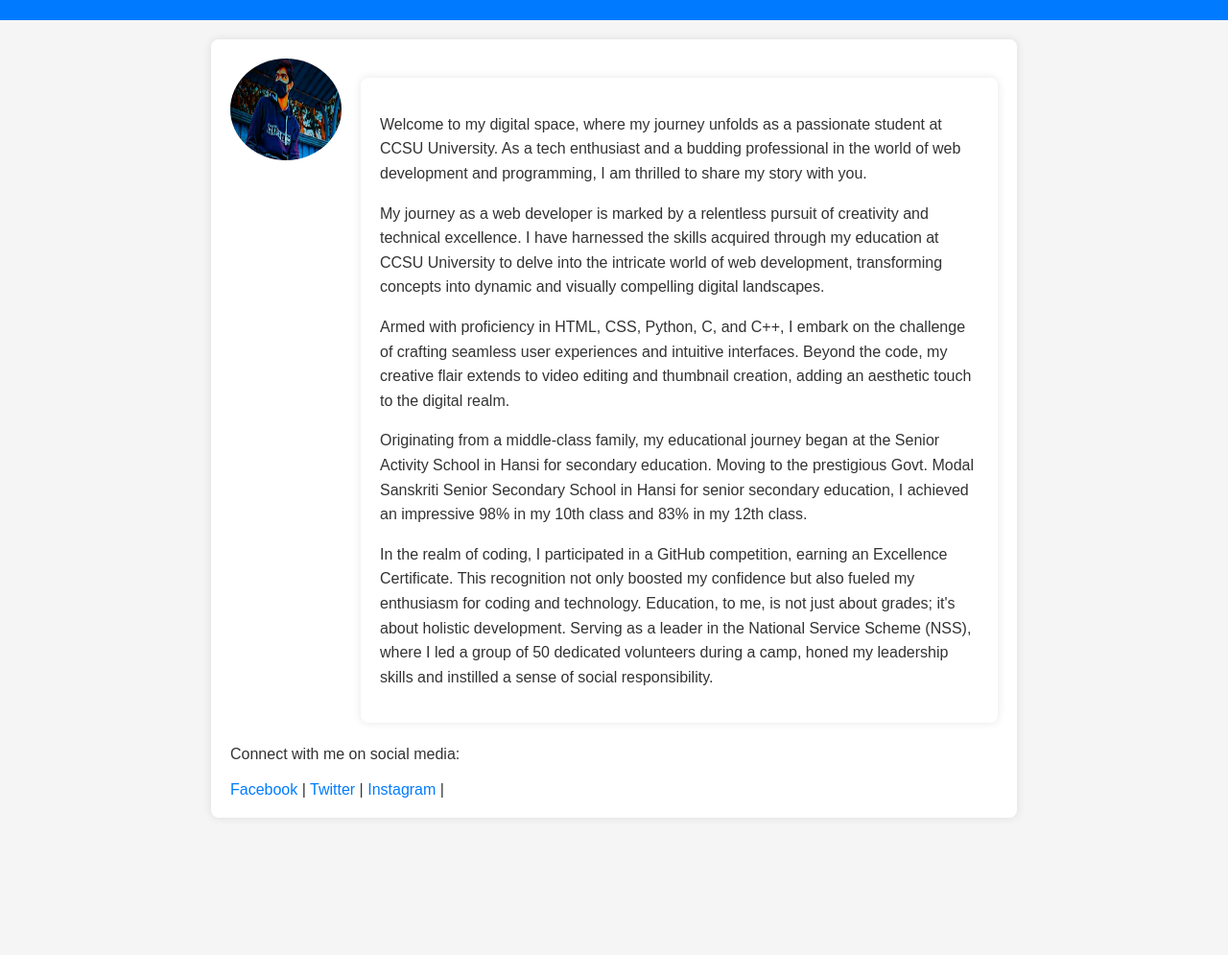
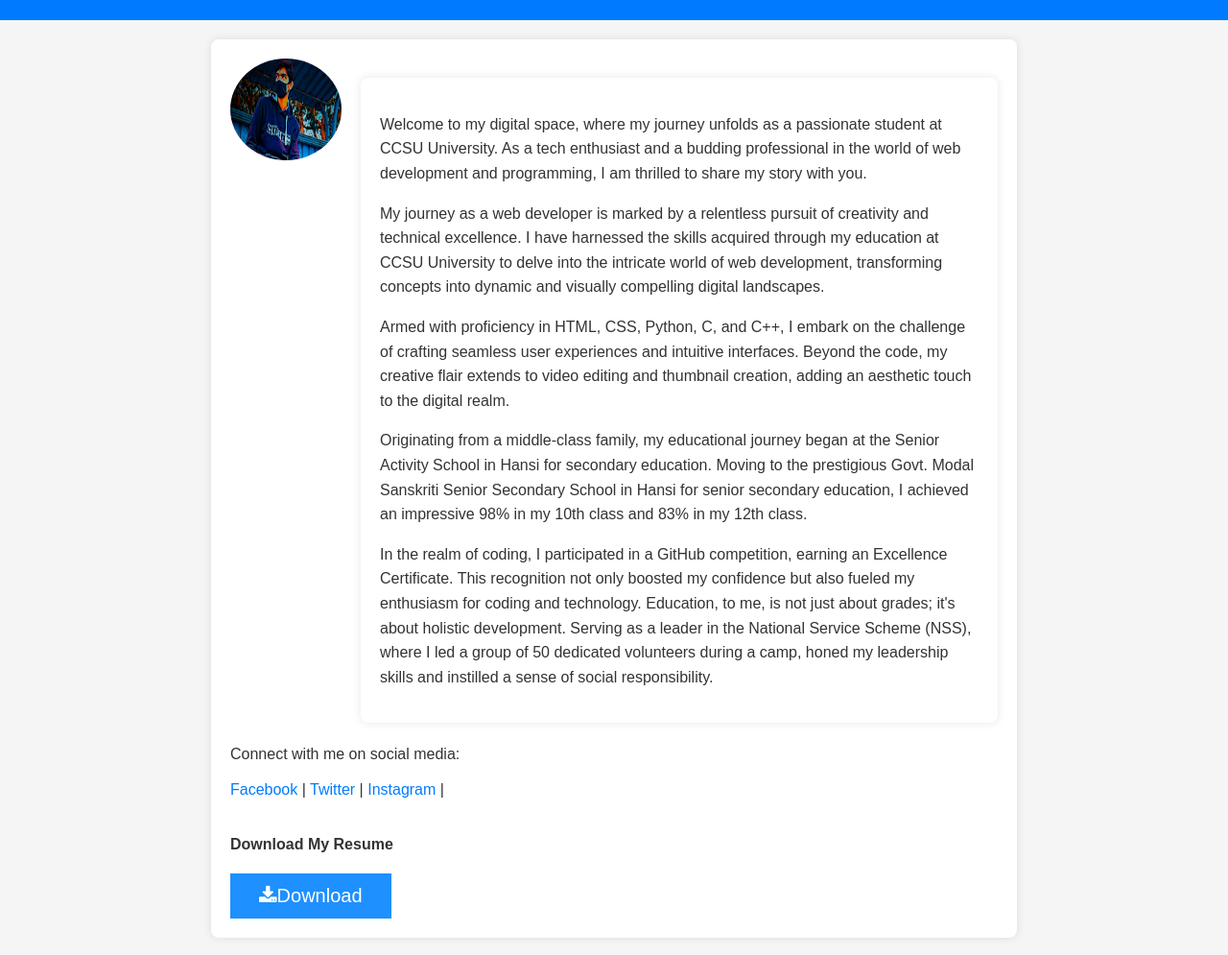
Before and after one commit to bhavy-sharma/About-me, a plain HTML site: page index.html in a window 1280 px wide. Shown: the part 99-1094 px from the top of the page at 96% size. Before the commit the page ends 971 px from the top, so only its background shows below. Drawn offline with Linux system fonts and the light colour scheme.

Commit message:
Change bg Color

```diff
--- a/index.html
+++ b/index.html
@@ -4,6 +4,7 @@
 <head>
     <meta charset="UTF-8">
     <meta name="viewport" content="width=device-width, initial-scale=1.0">
+    <link rel="stylesheet" href="https://cdnjs.cloudflare.com/ajax/libs/font-awesome/4.7.0/css/font-awesome.min.css">
     <title>Bhavy Sharma - Web Developer Extraordinaire</title>
     <style>
         body {
@@ -14,6 +15,22 @@
             color: #333;
         }
 
+        .btn {
+  background-color: DodgerBlue;
+  border: none;
+  color: rgb(255, 255, 255);
+  padding: 12px 30px;
+  cursor: pointer;
+  font-size: 20px;
+}
+
+.btn:hover {
+  background-color: RoyalBlue;
+}
+
+.abc {
+  color: #ffffff;
+}
         header {
             background-color: #007bff;
             color: #fff;
@@ -47,6 +64,8 @@
             float: left;
             margin-right: 20px; /* Adjust margin as needed */
         }
+
+
 
         a {
             color: #007bff;
@@ -89,6 +108,9 @@
         <a href="https://www.instagram.com/bhavy__sharma__/" target="_blank">Instagram</a> |
         <!-- Add more social media links as needed -->
     </footer>
+ <br>
+ <h4>Download My Resume</h4>
+    <button class="btn"><i class="fa fa-download"></i><a class="abc" href="https://drive.google.com/file/d/1NCYQDHSL2TNVStNdXnWb93JBrt-8vwn5/view?usp=sharing">Download</a></button>
 </body>
 
 </html>
```
